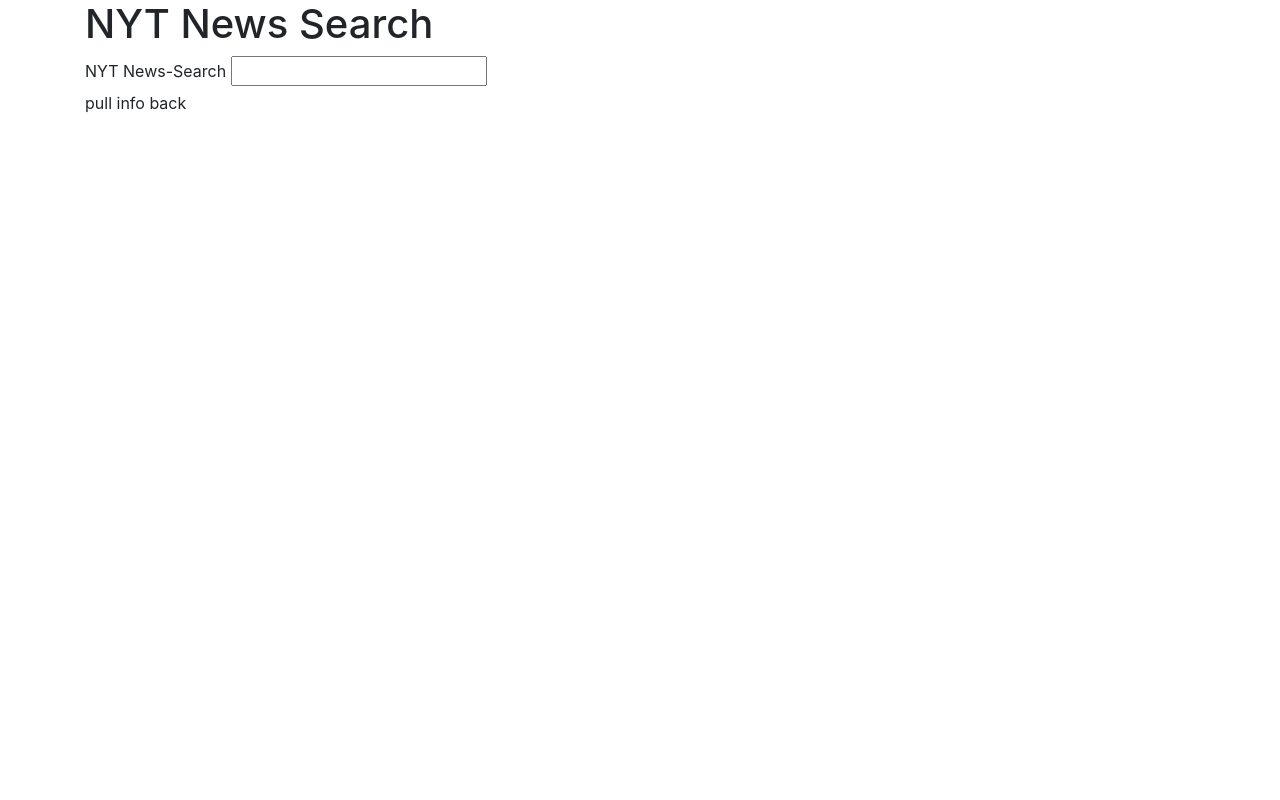
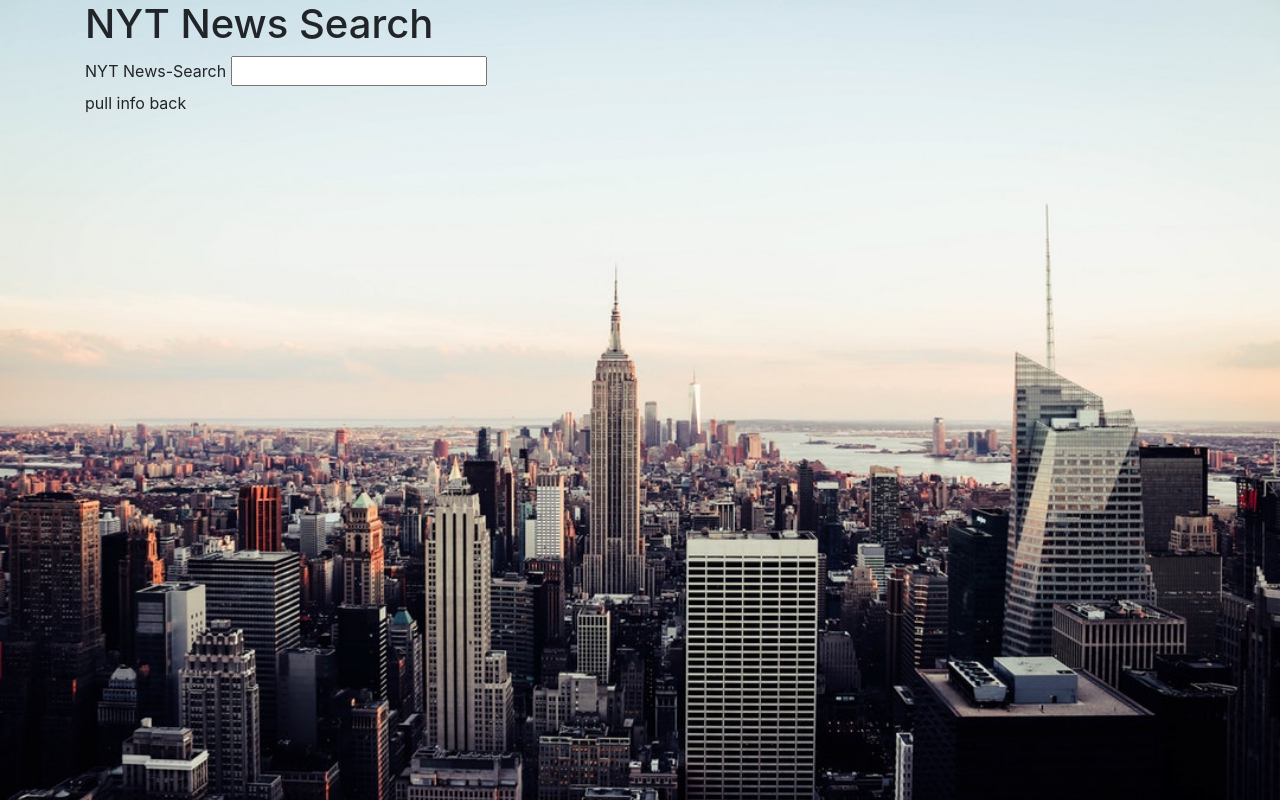
Before and after one commit to johnlobster/nytApp, a plain HTML site: page index.html in a window 1280 px wide. Drawn offline with nearby package versions, Linux system fonts and the light colour scheme.

Commit message:
background works

```diff
--- a/assets/css/style.css
+++ b/assets/css/style.css
@@ -0,0 +1,8 @@
+body {
+background: url("../images/New York City image background.jpg") no-repeat center center fixed;
+-webkit-background-size: cover;
+-moz-background-size: cover;
+background-size: cover;
+-o-background-size: cover;
+
+}
--- a/assets/js/app.js
+++ b/assets/js/app.js
@@ -7,3 +7,4 @@
 // get the search Term
 // display the results
 // make an api call
+var newsButtons
--- a/index.html
+++ b/index.html
@@ -7,6 +7,7 @@
     <meta http-equiv="X-UA-Compatible" content="ie=edge">
     <link rel="stylesheet" href="https://stackpath.bootstrapcdn.com/bootstrap/4.3.1/css/bootstrap.min.css"
         integrity="sha384-ggOyR0iXCbMQv3Xipma34MD+dH/1fQ784/j6cY/iJTQUOhcWr7x9JvoRxT2MZw1T" crossorigin="anonymous">
+    <link rel="stylesheet" href="assets\css\style.css">
     <title>Document</title>
 </head>
 
@@ -23,8 +24,9 @@
             <label for="News-input">NYT News-Search</label>
             <input type="text" id="News-input">
 
-
+        <div class="newsreturn">
             <p>pull info back</p>
+        </div>
 
         </form>
     </div>
```
Also changed, not shown: assets/images/New York City image background.jpg (added).
